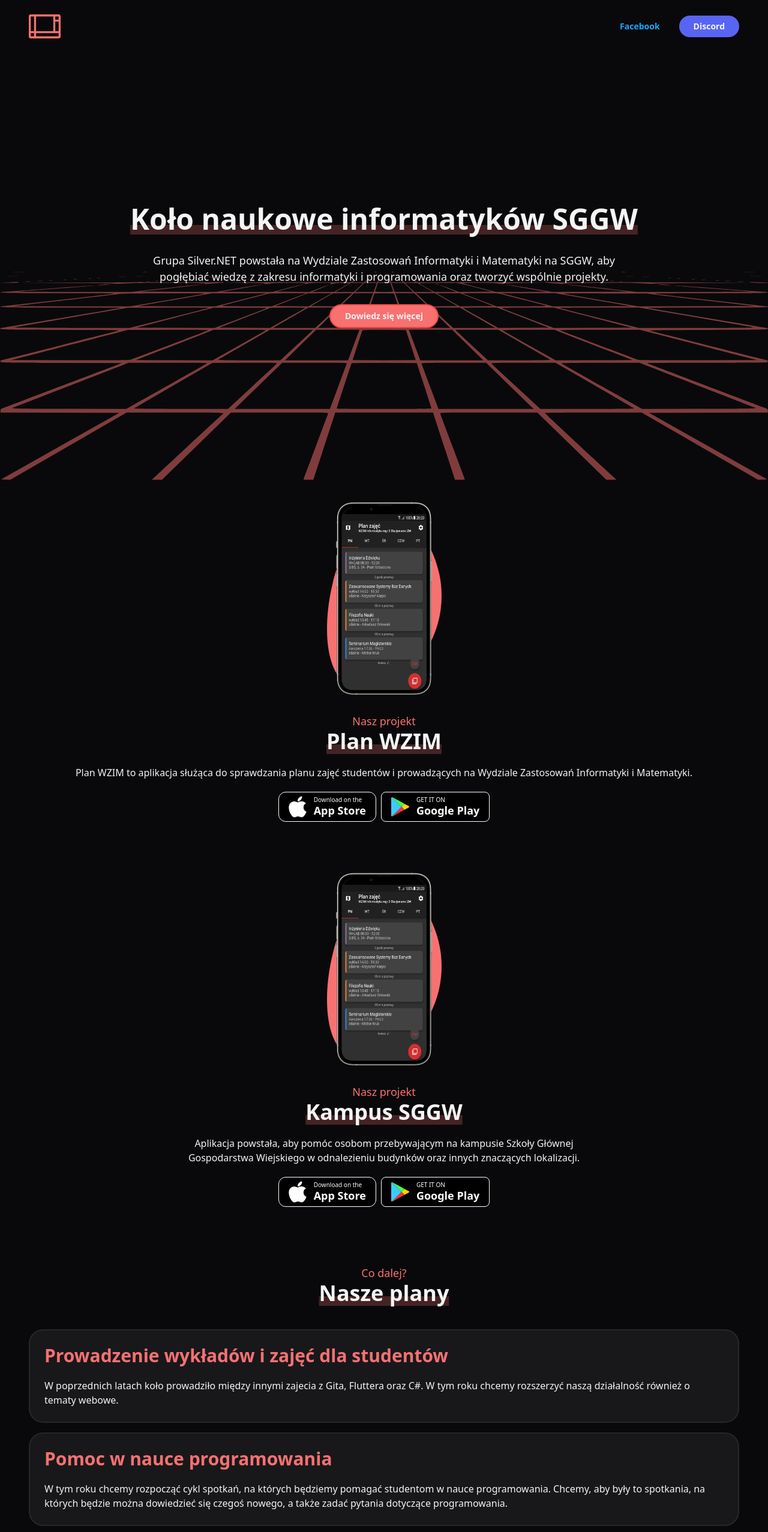
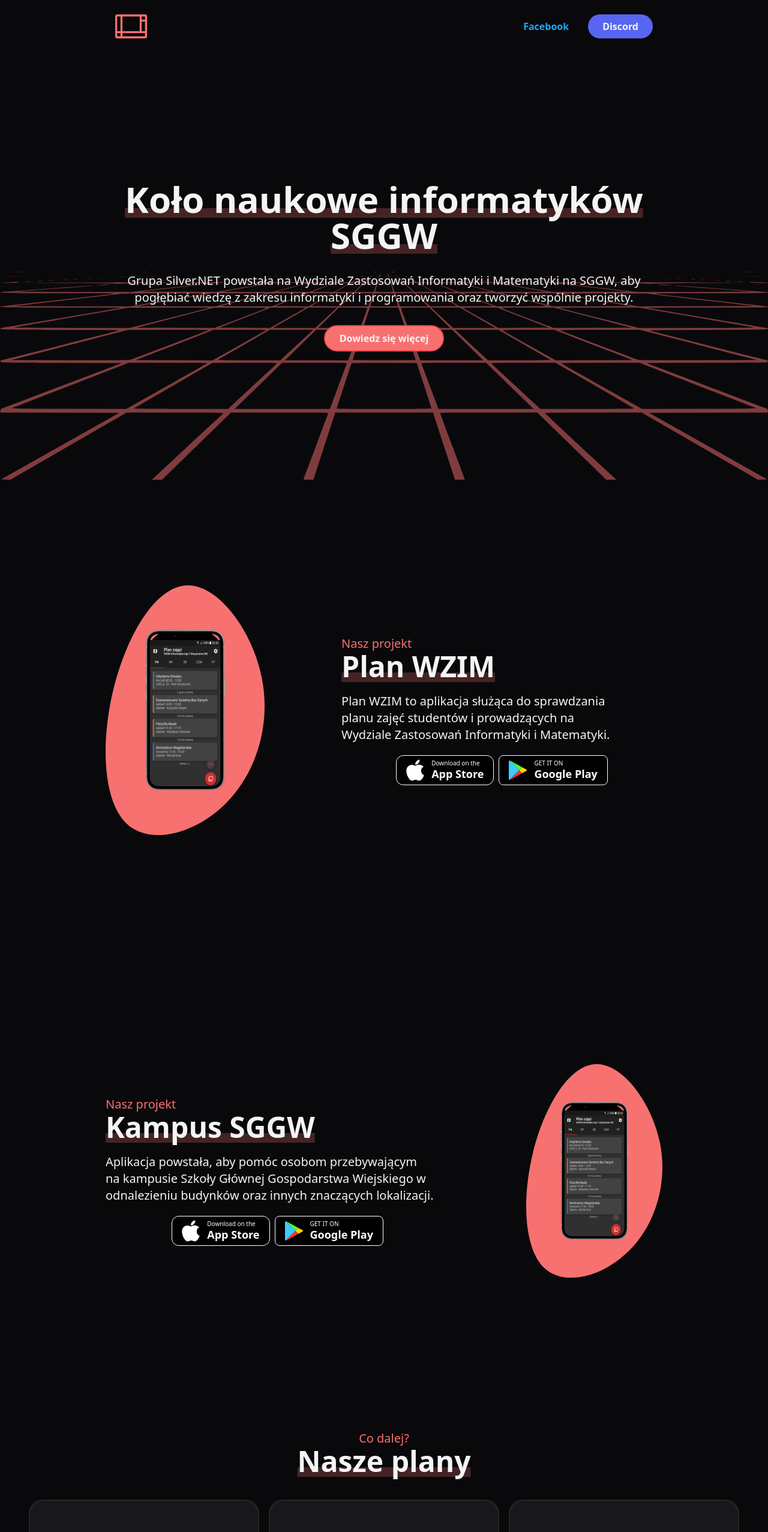
Before and after one commit to Mensix/silvernet, a Nuxt app: page / in a window 1280 px wide. Shown: the top 2554 px of the page at 60% size. Built offline with nearby package versions, Linux system fonts and the light colour scheme.

Commit message:
Work on large screens

```diff
--- a/app.vue
+++ b/app.vue
@@ -10,7 +10,7 @@
   <navbar />
   <hero />
   <project-card title="Plan WZIM" description="Plan WZIM to aplikacja służąca do sprawdzania planu zajęć studentów i prowadzących na Wydziale Zastosowań Informatyki i Matematyki." />
-  <project-card title="Kampus SGGW" description="Aplikacja powstała, aby pomóc osobom przebywającym na kampusie Szkoły Głównej Gospodarstwa Wiejskiego w odnalezieniu budynków oraz innych znaczących lokalizacji." />
+  <project-card title="Kampus SGGW" description="Aplikacja powstała, aby pomóc osobom przebywającym na kampusie Szkoły Głównej Gospodarstwa Wiejskiego w odnalezieniu budynków oraz innych znaczących lokalizacji." reverse />
   <plans />
   <join />
   <foot />
--- a/components/card.vue
+++ b/components/card.vue
@@ -6,11 +6,11 @@
 </script>
 
 <template>
-  <div class="rounded-3xl border-2 border-zinc-800 bg-zinc-900 p-6">
-    <h3 class="mb-5 text-3xl font-extrabold text-red-400">
+  <div class="flex flex-col justify-between rounded-3xl border-2 border-zinc-800 bg-zinc-900 p-6 lg:p-12 max-w-lg">
+    <h3 class="mb-5 text-3xl font-extrabold text-red-400 lg:text-4xl">
       {{ title }}
     </h3>
-    <p class="leading-normal text-zinc-100">
+    <p class="leading-normal text-zinc-100 lg:text-xl">
       {{ description }}
       <slot v-if="!description" name="description" />
     </p>
--- a/components/hero.vue
+++ b/components/hero.vue
@@ -1,13 +1,13 @@
 <template>
-  <main class="relative flex h-[calc(100dvh-5.5rem)] flex-col items-center justify-center gap-8 px-4 text-center sm:px-12">
-    <h1 class="relative text-4xl font-extrabold text-zinc-100 underline decoration-red-400/25 decoration-[1rem] underline-offset-[-0.5rem] sm:text-5xl" style="text-decoration-skip-ink: none;">
+  <main class="relative flex h-[calc(100dvh-5.5rem)] flex-col items-center justify-center gap-8 px-4 text-center sm:px-12 lg:px-48">
+    <h1 class="relative text-4xl font-extrabold text-zinc-100 underline decoration-red-400/25 decoration-[1rem] underline-offset-[-0.5rem] sm:text-5xl lg:text-6xl" style="text-decoration-skip-ink: none;">
       Koło naukowe informatyków SGGW
     </h1>
-    <p class="text-lg leading-normal text-zinc-100 sm:[text-wrap:balance]">
+    <p class="text-lg leading-normal text-zinc-100 sm:[text-wrap:balance] lg:text-xl">
       Grupa Silver.NET powstała na Wydziale Zastosowań Informatyki i Matematyki na SGGW,
       aby pogłębiać wiedzę z zakresu informatyki i programowania oraz tworzyć wspólnie projekty.
     </p>
-    <a href="#" class="w-fit rounded-full border-2 border-red-500 bg-red-400 px-6 py-2 text-sm font-semibold text-zinc-100">Dowiedz się więcej</a>
+    <a href="#" class="w-fit rounded-full border-2 border-red-500 bg-red-400 px-6 py-2 text-sm font-semibold text-zinc-100 lg:text-base">Dowiedz się więcej</a>
     <NuxtImg class="absolute bottom-0 left-0 z-[-1] h-auto w-full" src="/grid.svg" />
   </main>
 </template>
--- a/components/join.vue
+++ b/components/join.vue
@@ -1,5 +1,5 @@
 <template>
-  <section class="relative bg-repeat-x px-4 py-8 sm:px-12" style="background-image: url('/pattern.svg');">
+  <section class="relative bg-repeat-x px-4 py-8 sm:px-12 lg:px-48" style="background-image: url('/pattern.svg');">
     <p class="text-lg font-medium text-zinc-100">
       Chcę się zaaangażować...
     </p>
--- a/components/navbar.vue
+++ b/components/navbar.vue
@@ -1,9 +1,9 @@
 <template>
-  <nav class="sticky top-0 z-10 flex items-center justify-between bg-zinc-950 px-4 py-6 sm:px-12">
+  <nav class="sticky top-0 z-10 flex items-center justify-between bg-zinc-950 px-4 py-6 sm:px-12 lg:px-48">
     <img src="/logo.svg" class="h-10">
     <ul class="flex items-center gap-8">
-      <a href="#" class="text-sm font-semibold text-[#17A9FD]">Facebook</a>
-      <a href="#" class="rounded-full bg-[#5865F2] px-6 py-2 text-sm font-semibold text-zinc-100">Discord</a>
+      <a href="#" class="text-sm font-semibold text-[#17A9FD] lg:text-base">Facebook</a>
+      <a href="#" class="rounded-full bg-[#5865F2] px-6 py-2 text-sm font-semibold text-zinc-100 lg:text-base">Discord</a>
     </ul>
   </nav>
 </template>
--- a/components/plans.vue
+++ b/components/plans.vue
@@ -1,13 +1,15 @@
 <template>
   <section class="px-4 py-12 sm:px-12">
-    <p class="text-center text-lg font-medium text-red-400">
+    <p class="text-center text-lg font-medium text-red-400 lg:text-xl">
       Co dalej?
     </p>
-    <h2 class="relative mb-10 text-center text-4xl font-extrabold text-zinc-100 underline decoration-red-400/25 decoration-[1rem] underline-offset-[-0.5rem]" style="text-decoration-skip-ink: none;">
+    <h2 class="relative mb-10 text-center text-4xl font-extrabold text-zinc-100 underline decoration-red-400/25 decoration-[1rem] underline-offset-[-0.5rem] lg:text-5xl" style="text-decoration-skip-ink: none;">
       Nasze plany
     </h2>
-    <card title="Prowadzenie wykładów i zajęć dla studentów" description="W poprzednich latach koło prowadziło między innymi zajecia z Gita, Fluttera oraz C#. W tym roku chcemy rozszerzyć naszą działalność również o tematy webowe." class="mb-4" />
-    <card class="mb-4" title="Pomoc w nauce programowania" description="W tym roku chcemy rozpocząć cykl spotkań, na których będziemy pomagać studentom w nauce programowania. Chcemy, aby były to spotkania, na których będzie można dowiedzieć się czegoś nowego, a także zadać pytania dotyczące programowania." />
-    <card title="Uczelniany system do tworzenia planów zajęć" description="W tym roku chcemy rozpocząć prace nad systemem do tworzenia planów zajęć. Chcemy, aby był to system, który będzie mógł być wykorzystywany przez studentów, a także przez pracowników uczelni." />
+    <div class="grid grid-flow-row gap-4 lg:grid-flow-col lg:grid-cols-3">
+      <card title="Prowadzenie wykładów i zajęć dla studentów" description="W poprzednich latach koło prowadziło między innymi zajecia z Gita, Fluttera oraz C#. W tym roku chcemy rozszerzyć naszą działalność również o tematy webowe." />
+      <card title="Pomoc w nauce programowania" description="Studenci naszego Wydziału miewają problemy z nauką C# na prowadzonych przedmiotach. Jako członkowie koła chcemy im pomóc w celu opanowania materiału." />
+      <card title="Uczelniany system do tworzenia planów zajęć" description="W tym roku chcemy rozpocząć prace nad systemem do tworzenia planów zajęć. Chcemy, aby był to system, który będzie mógł być wykorzystywany przez studentów, a także przez pracowników uczelni." />
+    </div>
   </section>
 </template>
--- a/components/project-card.vue
+++ b/components/project-card.vue
@@ -2,23 +2,25 @@
 defineProps<{
   title: string
   description: string
+  reverse?: boolean
 }>()
 </script>
 
 <template>
-  <section class="flex flex-col items-center justify-center px-4 sm:px-12 py-12">
-    <div class="relative flex w-full flex-col items-center justify-center">
-      <div class="relative mb-10 flex items-center justify-center">
-        <img src="/bubble1.svg" class="h-full w-full">
-        <img src="/device1.png" class="absolute w-5/6">
+  <section class="flex flex-col items-center justify-center px-4 py-12 sm:px-12 lg:mx-auto lg:h-[75vh] lg:max-w-screen-lg lg:py-[24rem]">
+    <div class="relative flex w-full flex-col items-center justify-center lg:justify-between lg:gap-32" :class="[reverse ? 'lg:flex-row-reverse' : 'lg:flex-row']">
+      <div class="relative mb-10 flex items-center justify-center lg:mb-0 lg:h-[400%]">
+        <img src="/bubble1.svg" class="h-2/3 w-2/3 lg:w-full lg:h-full">
+        <img src="/device1.png" class="absolute w-2/3 lg:w-1/2">
       </div>
-      <p class="text-lg font-medium text-red-400">
+      <div class="flex flex-col justify-center text-center lg:justify-start lg:text-left">
+        <p class="text-lg font-medium text-red-400 lg:text-xl">
           Nasz projekt
         </p>
-      <h2 class="relative mb-5 text-4xl font-extrabold text-zinc-100 underline decoration-red-400/25 decoration-[1rem] underline-offset-[-0.5rem]" style="text-decoration-skip-ink: none;">
+        <h2 class="relative mb-5 text-4xl font-extrabold text-zinc-100 underline decoration-red-400/25 decoration-[1rem] underline-offset-[-0.5rem] lg:text-5xl" style="text-decoration-skip-ink: none;">
           {{ title }}
         </h2>
-      <p class="mb-5 text-center leading-normal text-zinc-100 sm:[text-wrap:balance]">
+        <p class="mb-5 leading-normal text-zinc-100 sm:[text-wrap:balance] lg:text-xl">
           {{ description }}
         </p>
         <div class="flex flex-wrap justify-center gap-2">
@@ -26,5 +28,6 @@
           <play-store-button />
         </div>
       </div>
+    </div>
   </section>
 </template>
```
Also changed, not shown: public/bubble1.svg. Lines whose indentation alone changed are shown as unchanged.
